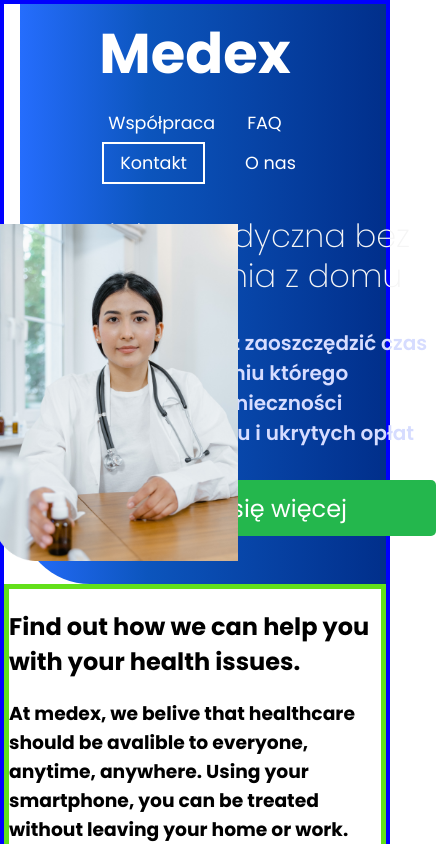
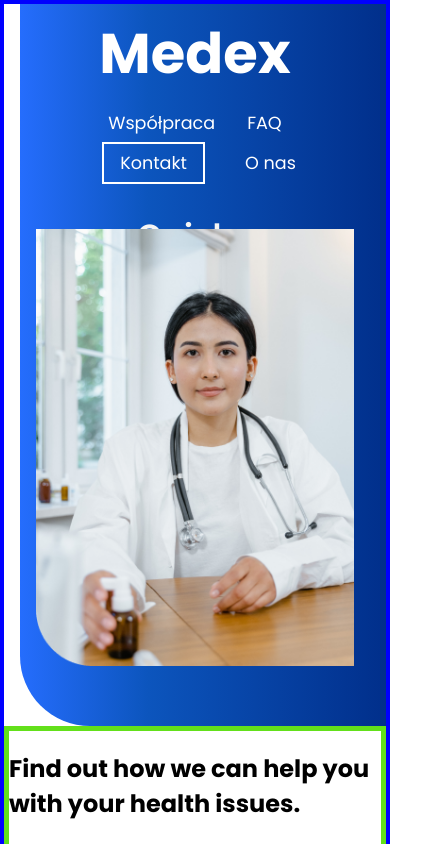
Before and after one commit to arjamizo/medex-langing-page, a Next.js app: page / in a window 390 px wide. Shown: the top 844 px of the page, 436 px wide, since content can reach past the window. Built offline with nearby package versions, Linux system fonts and the light colour scheme.

Commit message:
feat: topHeaderPL

```diff
--- a/components/TopHeader.tsx
+++ b/components/TopHeader.tsx
@@ -1,7 +1,7 @@
 import React from "react";
 import styles from "../styles/TopHeader.module.css";
 import { Link as ReactScrollLink } from "react-scroll";
-import Image from "next/image";
+import ImageFix from "./elements/ImageFix";
 
 export default function TopHeader() {
 	return (
@@ -38,16 +38,8 @@
 						Dowiedz się więcej
 					</div>
 				</div>
-				<div className={styles.ladyPicture}>
-					<Image
-						src="/images/ladyDoctor.png"
-						alt="Doctor Lady"
-						layout="fixed"
-						width={463}
-						height={337}
-						objectFit="contain"
-						className={styles.ladyPictureInside}
-					/>
+				<div className={styles.imagePosition}>
+					<ImageFix />
 				</div>
 			</div>
 		</div>
--- /dev/null
+++ b/components/elements/ImageFix.module.css
@@ -0,0 +1,10 @@
+.imageContainer > div {
+	position: unset !important;
+}
+
+.image {
+	object-fit: contain;
+	width: 100% !important;
+	position: relative !important;
+	height: unset !important;
+}
--- /dev/null
+++ b/components/elements/ImageFix.tsx
@@ -0,0 +1,21 @@
+import styles from "./ImageFix.module.css";
+import Image from "next/image";
+import React from "react";
+
+type ImageFix = {
+	width: object;
+	maxWidth: string;
+};
+
+export default function ImageFix(props: ImageFix) {
+	return (
+		<div className={styles.imageContainer} style={props.width}>
+			<Image
+				src="/images/ladyDoctor.png"
+				alt=""
+				layout="fill"
+				className={styles.image}
+			/>
+		</div>
+	);
+}
--- a/styles/TopHeader.module.css
+++ b/styles/TopHeader.module.css
@@ -81,10 +81,10 @@
 	font-size: 24px;
 	font-weight: 400;
 	height: 56px;
+	width: 360px;
 	background-color: #24b74d;
 	border-radius: 5px;
 	color: white;
-	width: 400px;
 	display: flex;
 	align-items: center;
 	justify-content: center;
@@ -102,6 +102,7 @@
 	position: relative;
 	display: flex;
 	justify-content: space-between;
+	flex-wrap: wrap;
 }
 
 .description {
@@ -113,31 +114,79 @@
 }
 
 .leftSide {
+	position: relative;
 	flex-grow: 3;
 	max-width: 34rem;
-}
-.ladyPicture {
-	width: 470px;
-	position: absolute;
-	right: 0px;
-	bottom: 0px;
+	display: flex;
+	flex-direction: column;
+	align-items: right;
 }
 
-.ladyPictureInside {
-	right: 30px;
-	left: 50px;
+.ladyPicture {
+	width: 100%;
+}
+
+.ladyPicture .image {
+	object-fit: contain;
+	width: 100% !important;
+	position: relative !important;
+	height: unset !important;
+}
+
+div .ladyPicture {
+	position: unset !important;
+}
+
+.imagePosition {
+	width: 375px;
+	position: absolute;
+	right: 6rem;
+	bottom: -5rem;
+}
+
+@media (max-width: 1200px) {
+	/* Extra large */
+	.imagePosition {
+		position: static;
+		padding: 1rem;
+	}
+}
+
+@media (max-width: 1040px) {
+	/* Center when warp picture*/
 }
 
 @media (max-width: 1024px) {
 	/* Laptop */
-
 	.globalTopHeader {
 		padding: 1rem 2rem;
 		margin-left: 32px;
 		padding-right: 32px;
+		text-align: center;
 	}
 	.topRow {
 		margin-right: 0px;
+	}
+
+	.ladyPicture {
+		position: static;
+		max-width: 500px;
+		max-height: 500px;
+		width: 0px;
+		left: 0px;
+		bottom: 0px;
+		border: 20px solid black;
+	}
+
+	.flexContainer {
+		justify-content: center;
+		align-items: flex-start;
+	}
+	.getCareButton {
+		width: 300px;
+	}
+	.leftSide {
+		align-items: center;
 	}
 }
 
@@ -149,6 +198,11 @@
 		width: 100%;
 		flex-direction: row;
 		justify-content: center;
+	}
+	.imagePosition {
+		position: static;
+		padding: 1rem;
+		width: 270px;
 	}
 
 	.globalTopHeader {
@@ -167,8 +221,6 @@
 
 	.title {
 		padding: 2rem 1rem;
-		font-weight: 100;
-		font-weight: 100;
 		font-size: 2rem;
 		line-height: 2.5rem;
 		margin: auto;
@@ -191,6 +243,13 @@
 	.topRow {
 		margin-right: 0px;
 	}
+
+	.getCareButton {
+		width: 250px;
+	}
+	.description {
+		font-size: 1.2rem;
+	}
 }
 
 @media (max-width: 425px) {
```
